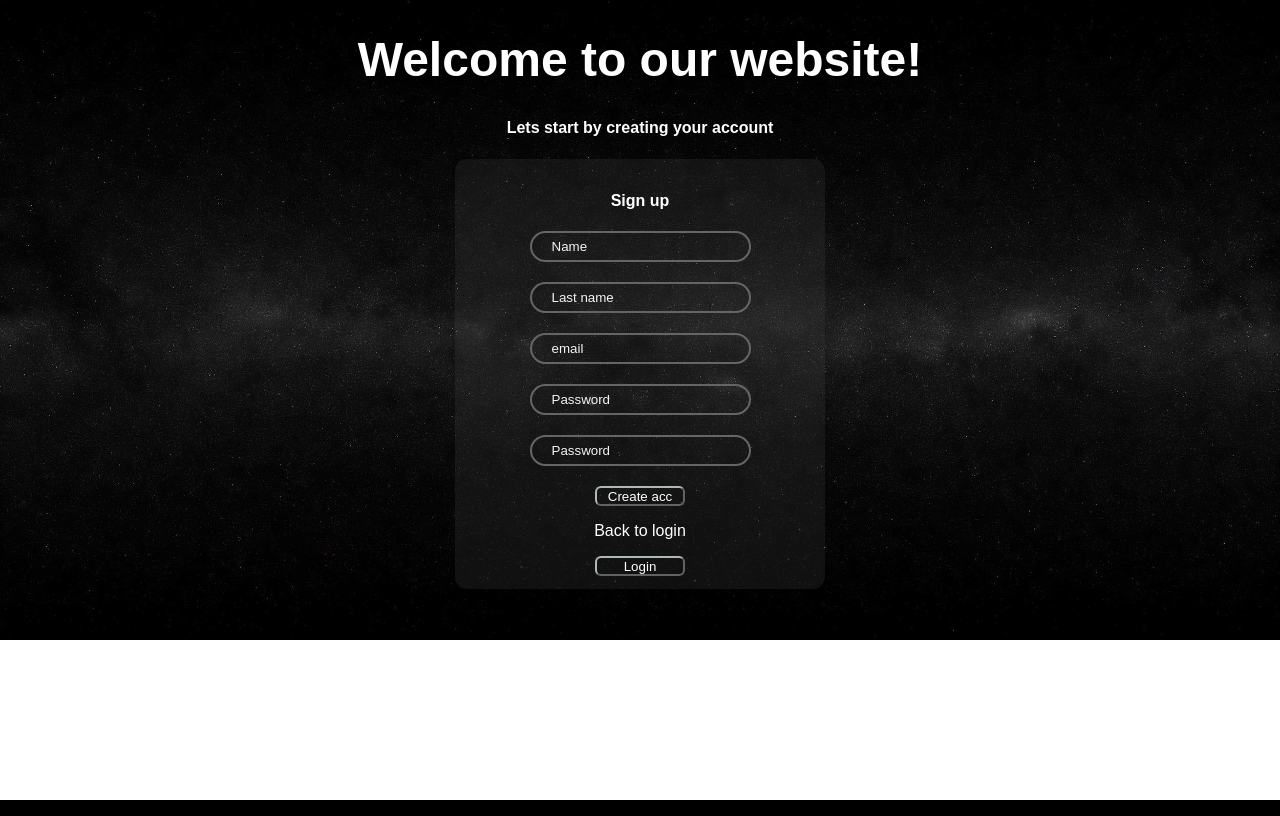
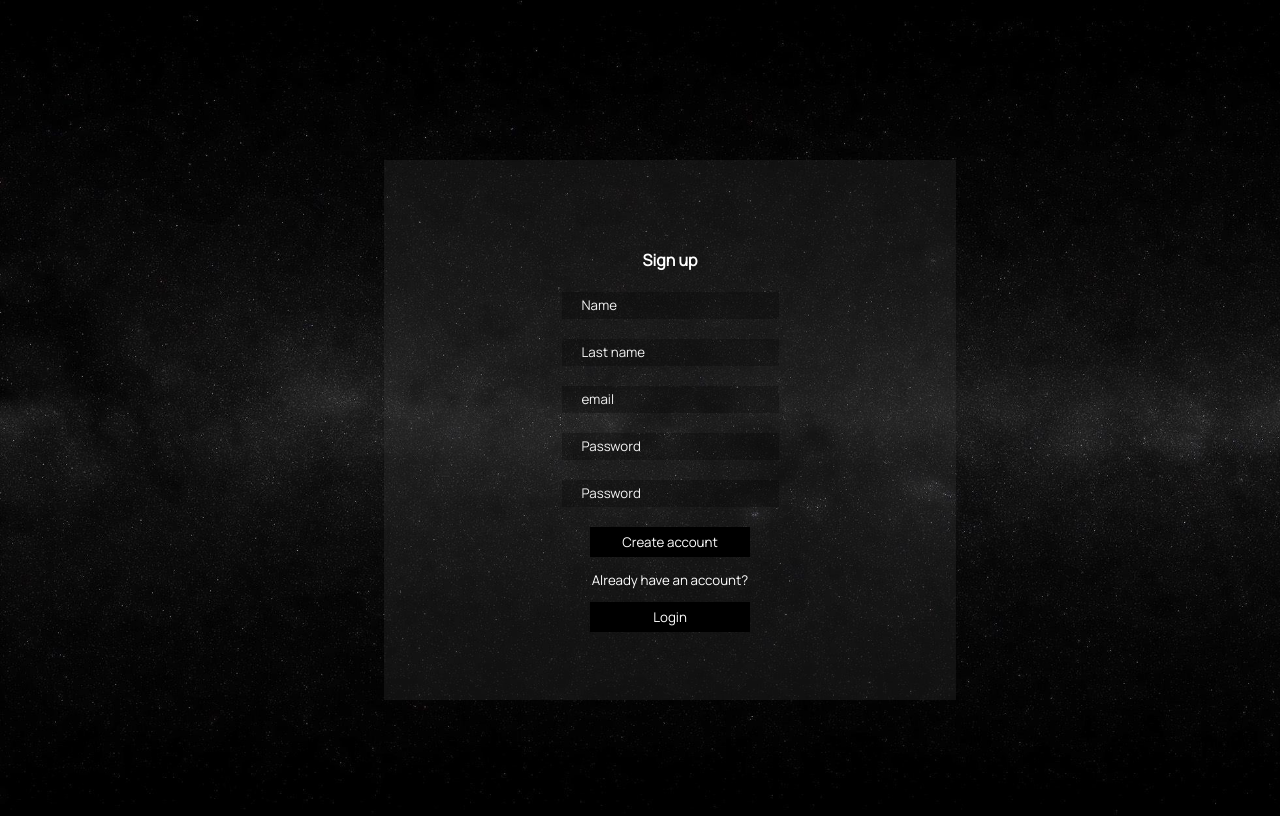
Before and after one commit to Artiye/AstronomyWeb, a PHP site: page /register.html in a window 1280 px wide. Run offline with PHP 8.4, Linux system fonts and the light colour scheme.

Commit message:
updated log in & register

```diff
--- a/register.html
+++ b/register.html
@@ -4,15 +4,16 @@
     <meta charset="UTF-8">
     <meta http-equiv="X-UA-Compatible" content="IE=edge">
     <meta name="viewport" content="width=device-width, initial-scale=1.0">
+    <link rel="preconnect" href="https://fonts.googleapis.com">
+<link rel="preconnect" href="https://fonts.gstatic.com" crossorigin>
+<link href="https://fonts.googleapis.com/css2?family=Manrope:wght@200;300;400&display=swap" rel="stylesheet">
+
     <link rel="stylesheet" href="style.css" />
     <script src="app.js"></script>
     <title>Register</title>
 </head>
 <body>
-    <div class="header" style="height:100%;">
-        <h1 style="font-size:300%;">Welcome to our website!</h1>
-        <h4>Lets start by creating your account</h4>
-    </div>
+    <main>
 
     <div class="user_input_box" >
 
@@ -40,15 +41,16 @@
                 </div>
 
                 <div>
-                <button type="submit"  class="button" value="Create acc">Create acc</button>
+                <button type="submit"  class="button" value="Create acc">Create account</button>
                 </div>
                 </form>
 
-                 <p>Back to login</p>
+                 <p style="font-size: smaller;">Already have an account?</p>
               <div class="login_button">
                  <button  class="button" onclick><a href="login.html">Login</a></button>
               </div>
           </div>
     </div>
+    </main>
 </body>
 </html>
--- a/style.css
+++ b/style.css
@@ -1,29 +1,39 @@
 body {
+    height:100vh;
+    width:100vw;
+    overflow-x:hidden;
     background-image: url('images/space-darker.png');
     background-repeat:no-repeat;
     background-size:cover;
     color: rgb(255, 255, 255);
    text-align: center;
-   font-family: Arial;
+   font-family: 'Manrope', sans-serif;
+   /*
+   display:flex;
+   flex-direction:column';
+   justify-content:center;
+   alignt-items:center;
+   */
+
 }
 .user_input_box {
-
+    font-family: 'Manrope', sans-serif;
     background-color:rgba(81, 81, 81, 0.193);
-   border-style: hidden;
-    padding: 10px;
+    padding: 30px;
     margin: 0 auto;
-    width: 350px;
-    height:410px;
-    border-radius: 3%;
-    text-align: center;
-    font-size: medium;
+    width: 40%;
+    position:absolute;
+    left:30%;
+    right:30%;
+    height:60%;
+    top:20%;
+    bottom:20%;
     display: flex;
     align-items: center;
     justify-content: center;
 }
 .box-content{
     display:block;
-   margin: 0 auto;
    position:relative ;
 }
 
@@ -31,54 +41,45 @@ body {
     margin-top: 20px;
 margin-bottom: 20px;
 }
-.form-content{
-    display:block;
-   align-self:center;
-   margin:auto;
 
-}
 .input-field {
-    background-color: transparent;
+    background-color: rgba(0, 0, 0, 0.253);
     color:white;
-    border: 2px solid rgb(101, 101, 101);
-    border-radius:30px;
+    border-style:hidden;
     width:200px;
     height:25px;
     text-align:left;
     padding-left: 15px;
 
 }
-#register-button{
 
-    display :inline-block ;
-    align-self: center;
-}
 
 .button{
-    border:1px solid solid;
+    font-family: 'Manrope', sans-serif;
+    border-style: hidden;
     color:white;
-    background-color:transparent;
-    border-radius: 6px;
+    background-color:rgb(0, 0, 0);
     border-color:rgb(176, 183, 183);
     align-content: left;
-    width:90px;
-    height:20px;
+    width:160px;
+    height:30px;
     transition: width 0.4s;
 }
 .button:hover{
-    background-color: rgba(13, 14, 14, 0.444);
-    width:92px ;
+    background-color: rgb(48, 48, 48);
+    width:110px ;
     box-shadow: 0 8px 16px 0 rgba(0,0,0,0.2), 0 6px 20px 0 rgba(0,0,0,0.19);
  }
 
  ::placeholder{
-
+    font-family: 'Manrope', sans-serif;
     color:rgba(255, 255, 255, 0.949);
     text-align: left;
     padding-left: 5px;
     }
 
-    a{
+    button>a{
+        font-family: 'Manrope', sans-serif;
         text-decoration: none;
         color:white;
     }
```
Also changed, not shown: login.html (+7 -7 lines).
